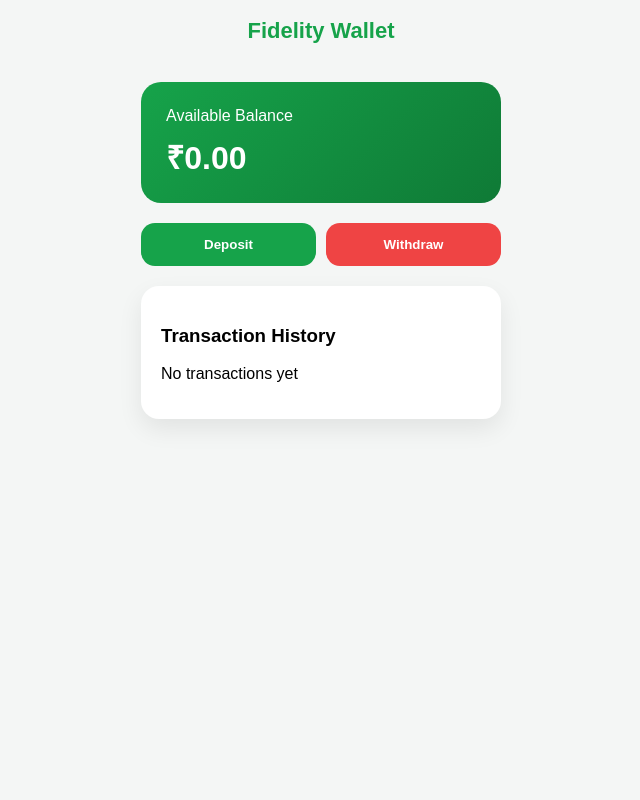
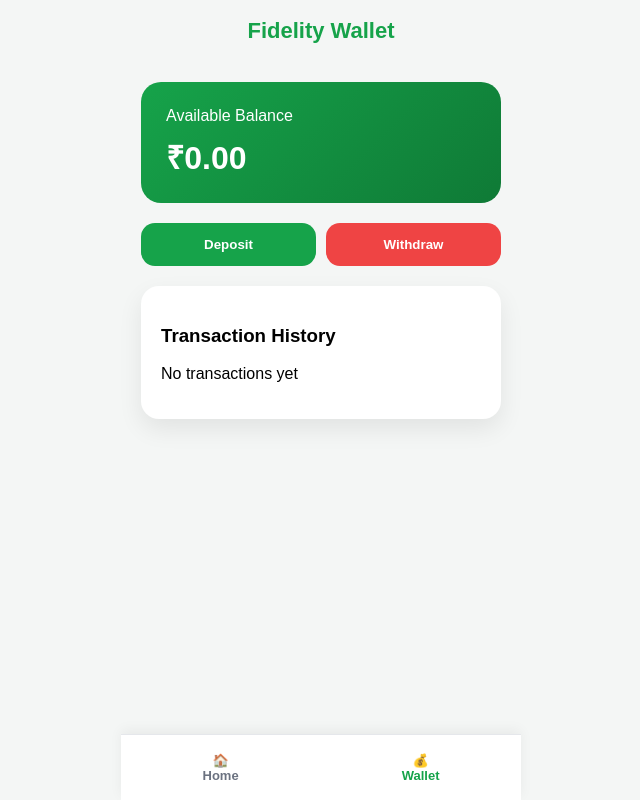
Before and after one commit to project11o9/PROJECT-, a website: page wallet.html in a window 1280 px wide. Shown: the whole page, without its empty margins (319-959 px from the left). Drawn offline with Linux system fonts and the light colour scheme.

Commit message:
wallet.html

```diff
--- a/wallet.html
+++ b/wallet.html
@@ -66,6 +66,39 @@
     border-radius:10px;
     border:1px solid #e5e7eb;
 }
+/* =========================
+   BOTTOM NAVIGATION
+========================= */
+
+.bottom-nav{
+    position:fixed;
+    bottom:0;
+    left:50%;
+    transform:translateX(-50%);
+    width:100%;
+    max-width:400px;
+    height:65px;
+    background:#fff;
+    border-top:1px solid #e5e7eb;
+    display:flex;
+    justify-content:space-around;
+    align-items:center;
+    box-shadow:0 -4px 12px rgba(0,0,0,.05);
+}
+
+.nav-btn{
+    text-decoration:none;
+    color:#6b7280;
+    font-size:13px;
+    font-weight:600;
+    display:flex;
+    flex-direction:column;
+    align-items:center;
+}
+
+.nav-btn.active{
+    color:#16a34a;
+}
 
 /* HISTORY */
 .tx{
@@ -86,6 +119,20 @@
 .balance-glow{animation:balanceGlow .9s ease;}
 </style>
 </head>
+<!-- ===== BOTTOM NAV ===== -->
+<div class="bottom-nav">
+
+<a href="dashboard.html" class="nav-btn">
+🏠
+<span>Home</span>
+</a>
+
+<a href="wallet.html" class="nav-btn active">
+💰
+<span>Wallet</span>
+</a>
+
+</div>
 
 <body>
 
```
